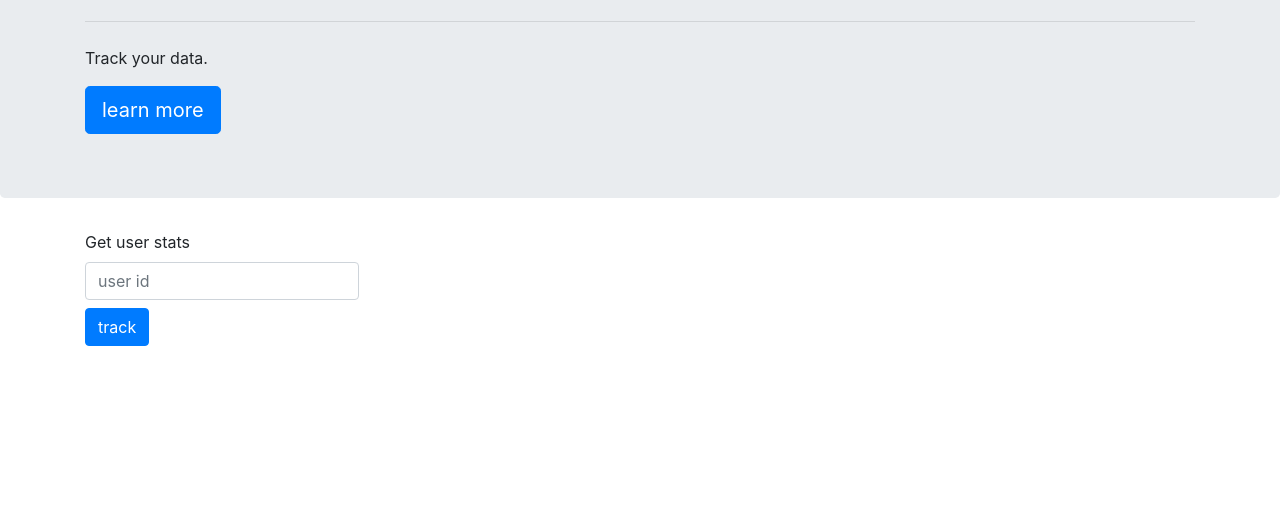
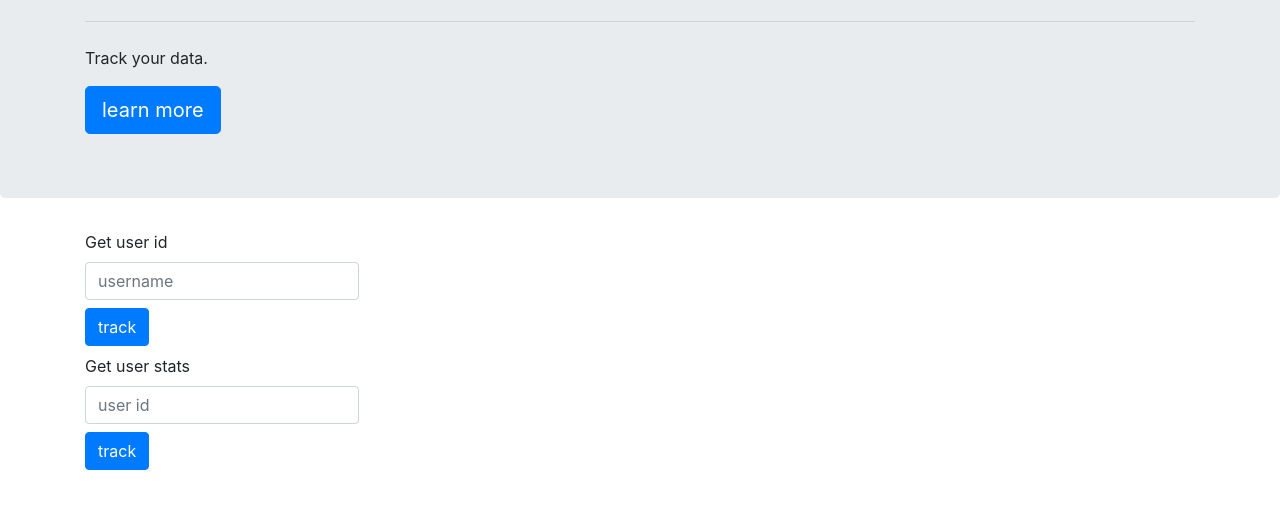
Before and after one commit to Guilehm/investir-xp-node, a website: page views/layouts/base/base.html in a window 1280 px wide. Shown: the part 172-680 px from the top of the page. Drawn offline with nearby package versions, Linux system fonts and the light colour scheme.

Commit message:
create get user id form

```diff
--- a/views/layouts/base/base.html
+++ b/views/layouts/base/base.html
@@ -22,6 +22,18 @@
     </div>
 
     <div class="container">
+        <form action="/users/id" method="get" target="_blank">
+            <div class="form-row align-items-center">
+                <div class="col-auto">
+                    <label class="" for="user_id">Get user id</label>
+                    <input type="text" class="form-control mb-2" name="username" id="username" placeholder="username" required>
+                    <button type="submit" class="btn btn-primary mb-2">track</button>
+                </div>
+            </div>
+        </form>
+    </div>
+
+    <div class="container">
         <form action="/users/submit" method="post" target="_blank">
             <div class="form-row align-items-center">
                 <div class="col-auto">
```
